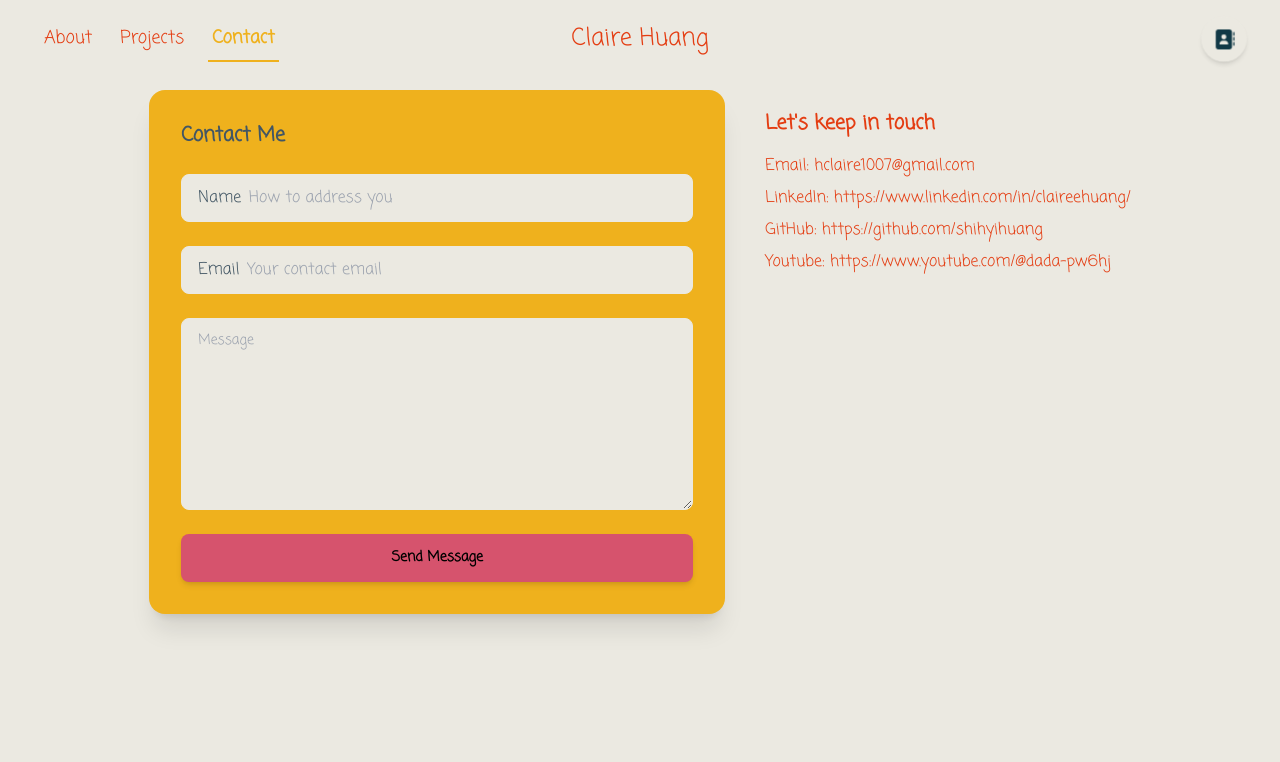
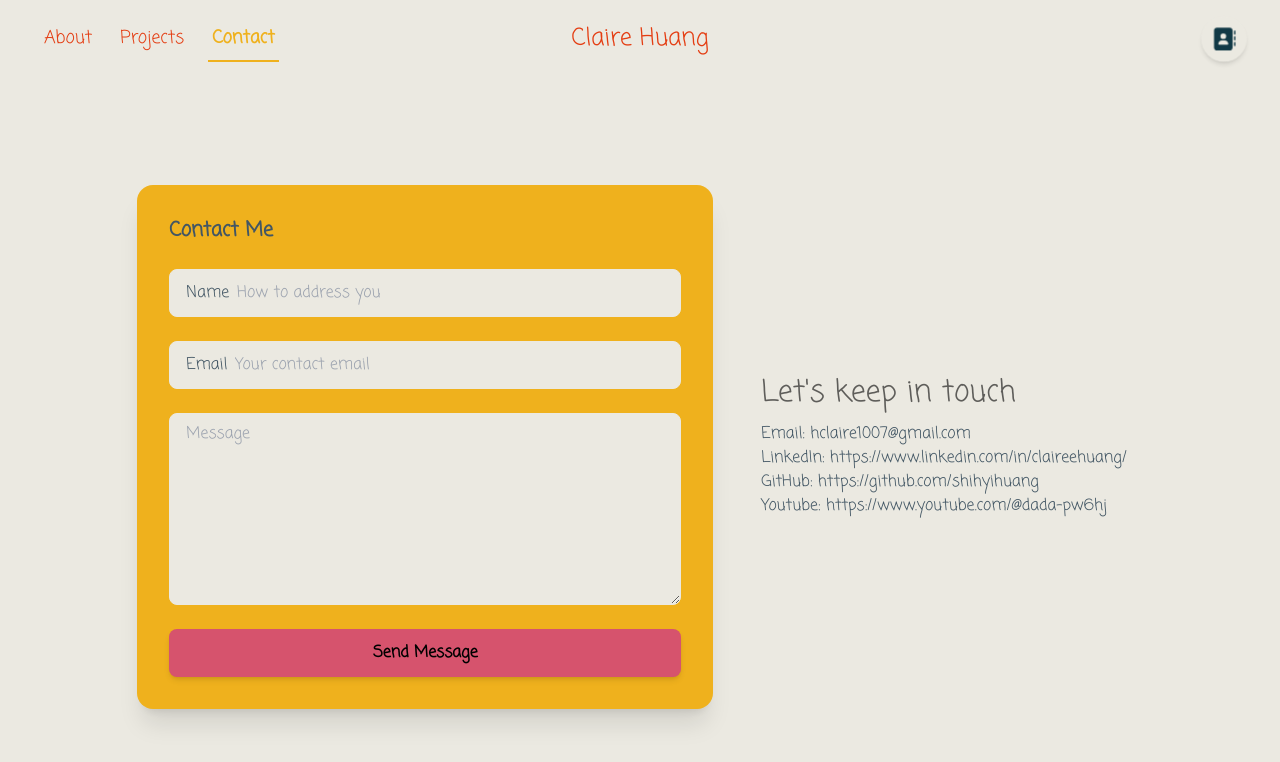
Before and after one commit to shihyihuang/shihyihuang.github.io, a Next.js app: page /contact in a window 1280 px wide. Shown: the top 762 px of the page. Built offline with nearby package versions, Linux system fonts and the light colour scheme.

Commit message:
complete contact page

```diff
--- a/app/component/icon.tsx
+++ b/app/component/icon.tsx
@@ -9,7 +9,11 @@ const Icon : React.FC<IconProps> = ({name}) => {
 
     switch (name){
         case 'contact' :
-            return <FontAwesomeIcon icon={faAddressBook} size="xl" style={{color:" #113946"}} />;
+            return <FontAwesomeIcon
+            icon={faAddressBook}
+            className="text-[#113946] w-6 h-6" // Use fixed width and height
+            style={{ fontSize: '1.25rem' }} // Ensure consistent size
+          />;
         case 'menu' :
             return <FontAwesomeIcon icon={faBars} size="xl" />;
         case 'close' :
--- a/app/component/tapCard.tsx
+++ b/app/component/tapCard.tsx
@@ -97,7 +97,11 @@ export default function TapCard() {
                                     }}
                                 >
                                     <CardContent>
-                                        <motion.button className="float-right" onClick={() => setSelectedId(null)}> <Icon name="closeSmall" /> </motion.button>
+                                        <motion.button
+                                            whileHover={{ scale: 1.3 }}
+                                            whileTap={{ scale: 0.9 }}
+                                            className="float-right" onClick={() => setSelectedId(null)}> <Icon name="closeSmall" />
+                                        </motion.button>
                                         <div className="p-5">
                                             <motion.h1 className="font-extrabold text-secondary text-xl">{items.find(item => item.id === selectedId)?.title}</motion.h1>
                                             {/* <motion.button className="mt-3" onClick={() => setSelectedId(null)}> <Icon name="closeSmall" /> </motion.button> */}
--- a/app/contact/page.tsx
+++ b/app/contact/page.tsx
@@ -4,13 +4,18 @@ import React from 'react';
 import { useState, useEffect } from 'react';
 import {motion} from "framer-motion";
 import Icon from '../component/icon';
+import { Card, CardContent, CardActions, Typography } from '@mui/material';
 
 const page = () => {
 
 
   return (
-    <div className='flex flex-col md:flex-row justify-center items-stretch md:gap-2 mx-4 '>
-      <div className="card w-full max-w-sm md:max-w-xl shadow-xl my-3 bg-neutral">
+
+
+    <div className='flex flex-col md:flex-row justify-center items-center min-h-screen-minus-nav p-4'>
+
+      {/* message card */}
+      <div className="card w-full max-w-sm md:max-w-xl shadow-xl my-3 bg-neutral ">
         <div className="card-body flex flex-col py-8">
           <h2 className="card-title text-info">Contact Me</h2>
           <label className="input input-bordered flex items-center gap-2 mt-4 bg-primary border-primary text-info">
@@ -21,10 +26,10 @@ const page = () => {
             Email
             <input type="text" className="grow" placeholder="Your contact email" />
           </label>
-          <textarea className="textarea textarea-bordered mt-4 bg-primary border-primary flex-grow h-48" placeholder="Message"></textarea>
+          <textarea className="textarea textarea-bordered mt-4 bg-primary border-primary flex-grow h-48 text-base" placeholder="Message"></textarea>
 
           <motion.button
-            className="btn bg-secondary border-transparent hover:bg-transparent text-black shadow-md mt-4"
+            className="btn bg-secondary border-transparent hover:bg-transparent text-black shadow-md mt-4 text-base"
             whileHover={{
               scale: 1.05
             }}
@@ -38,24 +43,28 @@ const page = () => {
         </div>
       </div>
 
-
-      <div className="mt-4 md:mt-8 md:ml-8 my-4 ">
-        <h2 className="card-title">Let's keep in touch</h2>
-        <ul className="mt-4 space-y-2">
-          <li>
-            <Icon name="email"/> Email: hclaire1007@gmail.com
-          </li>
-          <li>
-            <Icon name="linkedin"/> LinkedIn: https://www.linkedin.com/in/claireehuang/
-          </li>
-          <li>
-            <Icon name="github"/> GitHub: https://github.com/shihyihuang
-          </li>
-          <li>
-            <Icon name="twitter"/> Youtube: https://www.youtube.com/@dada-pw6hj
-          </li>
-        </ul>
-
+      {/* contact info */}
+      <div className="mt-4 md:mt-8 md:ml-8 my-4">
+        <Card  className='!bg-transparent !border-transparent !shadow-none !max-w-md'>
+          <CardContent>
+            <Typography className='!text-3xl' color="text.secondary" gutterBottom>
+              Let's keep in touch
+            </Typography>
+            <Typography className='!text-md !text-info' >
+              Email: hclaire1007@gmail.com
+              <br />
+              LinkedIn: https://www.linkedin.com/in/claireehuang/
+              <br />
+              GitHub: https://github.com/shihyihuang
+              <br />
+              Youtube: https://www.youtube.com/@dada-pw6hj
+              <br />
+            </Typography>
+          </CardContent>
+          <CardActions>
+            {/* <Button size="small">Learn More</Button> */}
+          </CardActions>
+      </Card>
 
       </div>
     </div>
--- a/app/globals.css
+++ b/app/globals.css
@@ -17,6 +17,7 @@ body {
   --foreground-rgb: 0, 0, 0;
   --background-start-rgb: 214, 219, 220;
   --background-end-rgb: 255, 255, 255;
+  --nav-height: 63px;
 }
 
 @media (prefers-color-scheme: dark) {
--- a/app/page.tsx
+++ b/app/page.tsx
@@ -48,7 +48,7 @@ export default function Home() {
       {/* https://medium.com/designly/creating-a-modern-hero-image-using-nextjs-13-images-and-tailwind-css-746fb5c92541 */}
       <div
       ref={observe}
-      className="w-full h-screen flex items-center overflow-hidden relative bg-black flex-col justify-between">
+      className="w-full min-h-screen-minus-nav flex items-center overflow-hidden relative bg-black flex-col justify-between">
         <Image
           src={`/home/${heroImage}`}
           alt="Imag of Claire"
--- a/tailwind.config.ts
+++ b/tailwind.config.ts
@@ -8,6 +8,9 @@ const config: Config = {
   ],
   theme: {
     extend: {
+      minHeight: {
+        'screen-minus-nav': 'calc(100dvh - var(--nav-height))',
+      },
       typography: {
         DEFAULT: {
           css: {
```
